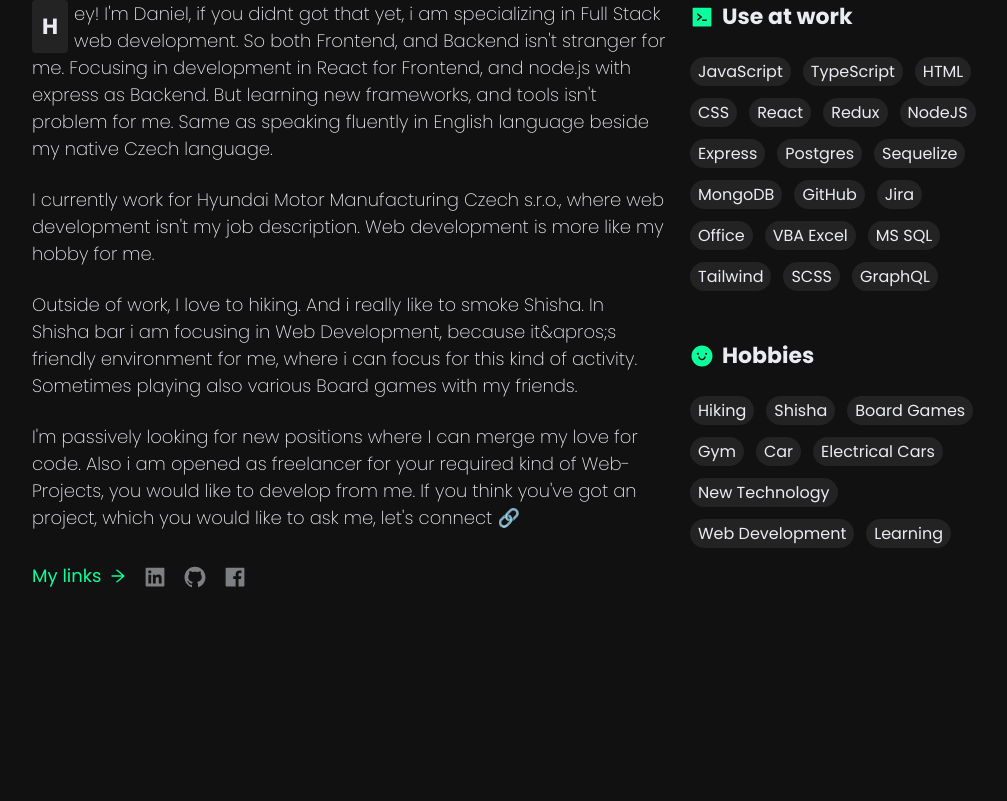
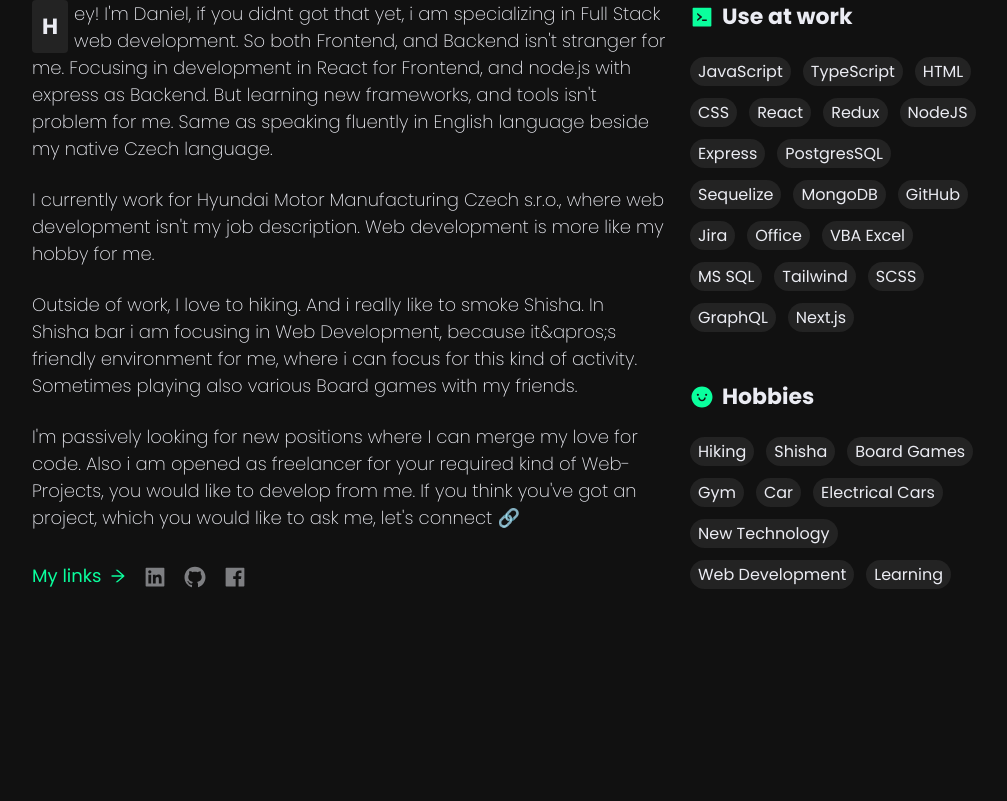
Before and after one commit to Daniel88dev/my-homepage, a Next.js app: page / in a window 1280 px wide. Shown: the part 1177-1978 px from the top of the page, without its empty margins (159-1166 px from the left). Built offline with nearby package versions, Linux system fonts and the light colour scheme.

Commit message:
Add Next.js to skills and correct PostgreSQL naming
Added Next.js to the list of skills in both Experience and Stats components. Corrected the spelling of PostgreSQL in the Stats component. The changes accurately reflect the expanded capabilities and skillset.

```diff
--- a/components/home/about/Stats.tsx
+++ b/components/home/about/Stats.tsx
@@ -20,7 +20,7 @@
             <span className="chip">Redux</span>
             <span className="chip">NodeJS</span>
             <span className="chip">Express</span>
-            <span className="chip">Postgres</span>
+            <span className="chip">PostgresSQL</span>
             <span className="chip">Sequelize</span>
             <span className="chip">MongoDB</span>
             <span className="chip">GitHub</span>
@@ -31,6 +31,7 @@
             <span className="chip">Tailwind</span>
             <span className="chip">SCSS</span>
             <span className="chip">GraphQL</span>
+            <span className="chip">Next.js</span>
           </div>
         </div>
       </Reveal>
--- a/components/home/experience/Experience.tsx
+++ b/components/home/experience/Experience.tsx
@@ -30,6 +30,7 @@
       "SCSS",
       "Postgres",
       "Sequelize",
+      "Next.js",
     ],
   },
   {
```
